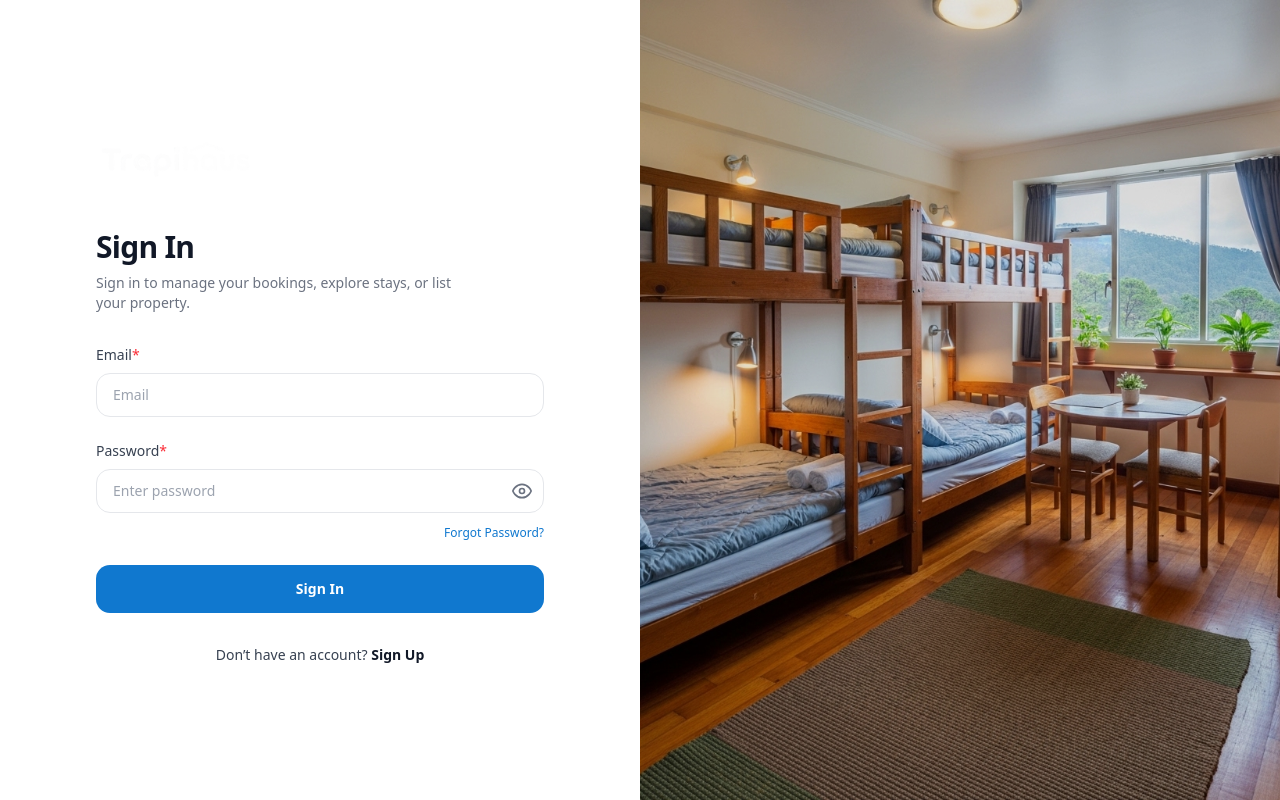
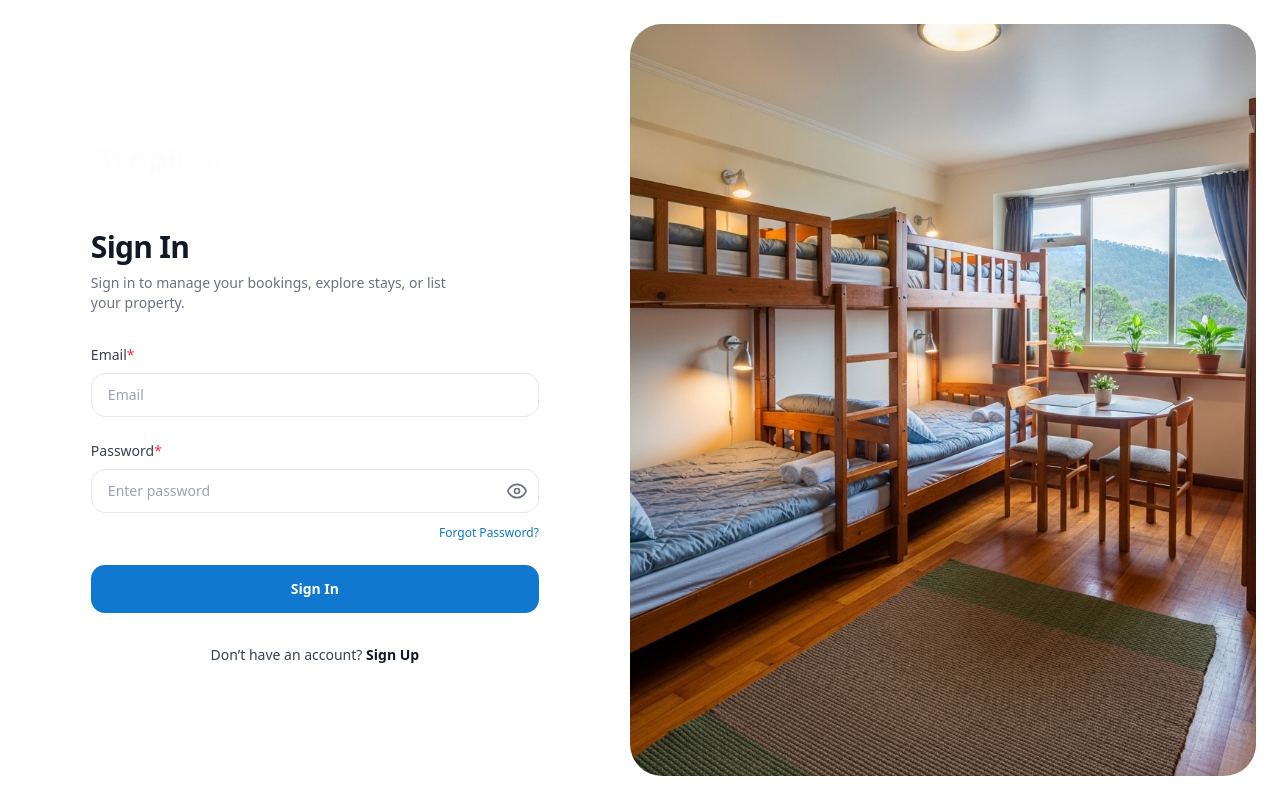
Before and after one commit to Inv8Solutions/trapihaus, a Next.js app: page /login in a window 1280 px wide. Built offline with nearby package versions, Linux system fonts and the light colour scheme.

Commit message:
fixed login page

```diff
--- a/src/app/login/page.tsx
+++ b/src/app/login/page.tsx
@@ -19,9 +19,9 @@ export default function LoginPage() {
   };
 
   return (
-    <main className="min-h-screen w-full flex flex-col lg:flex-row p-0">
+  <main className="h-screen w-full flex flex-col lg:flex-row p-0 overflow-hidden">
       {/* Left: Form */}
-      <div className="relative flex w-full lg:w-1/2 items-center justify-center px-6 md:px-14 lg:px-20 py-10">
+  <div className="relative flex w-full lg:w-1/2 items-center justify-center px-6 md:px-14 lg:px-20 py-10 lg:py-0 lg:h-screen">
         <div className="w-full max-w-md">
         <div className="mb-10">
           <Link href="/" className="inline-flex items-center gap-2">
@@ -100,16 +100,16 @@ export default function LoginPage() {
         </div>
       </div>
       {/* Right: Feature Image */}
-      <div className="relative w-full lg:w-1/2 h-[300px] sm:h-[400px] md:h-[500px] lg:h-auto min-h-[50vh] lg:min-h-screen overflow-hidden">
+      <div className="relative w-full lg:w-1/2 h-[300px] sm:h-[400px] md:h-[500px] lg:h-[calc(100vh-48px)] overflow-hidden mt-6 mb-6 mr-6">
         <Image
           src="/apartments.jpg"
           alt="Modern furnished apartment interior with mountain view through windows"
           fill
           priority
-          className="object-cover"
+          className="object-cover rounded-4xl"
           sizes="(max-width: 1024px) 100vw, 50vw"
         />
-        <div className="absolute inset-0 bg-black/10" />
+        <div className="absolute inset-0" />
       </div>
     </main>
   );
```
